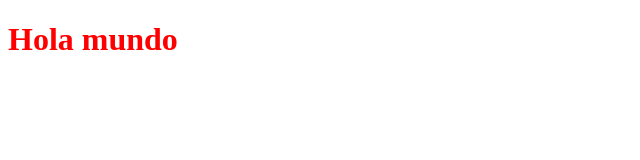
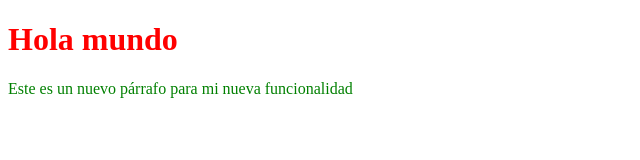
Before and after one commit to ManuelFdezCeular/bootCampEveris, a plain HTML site: page index.html in a window 1280 px wide. Shown: the whole page, without its empty margins (0-640 px from the left). Drawn offline with Linux system fonts and the light colour scheme.

Commit message:
Nueva rama

```diff
--- a/index.html
+++ b/index.html
@@ -13,6 +13,7 @@
 <body>
 
     <h1>Hola mundo</h1>
+    <p>Este es un nuevo párrafo para mi nueva funcionalidad</p>
 
 </body>
 
--- a/style.css
+++ b/style.css
@@ -1,3 +1,7 @@
 h1 {
-color: red;
+    color: red;
 }
+
+p {
+    color: green;
+}
```
Lines whose indentation alone changed are shown as unchanged.
